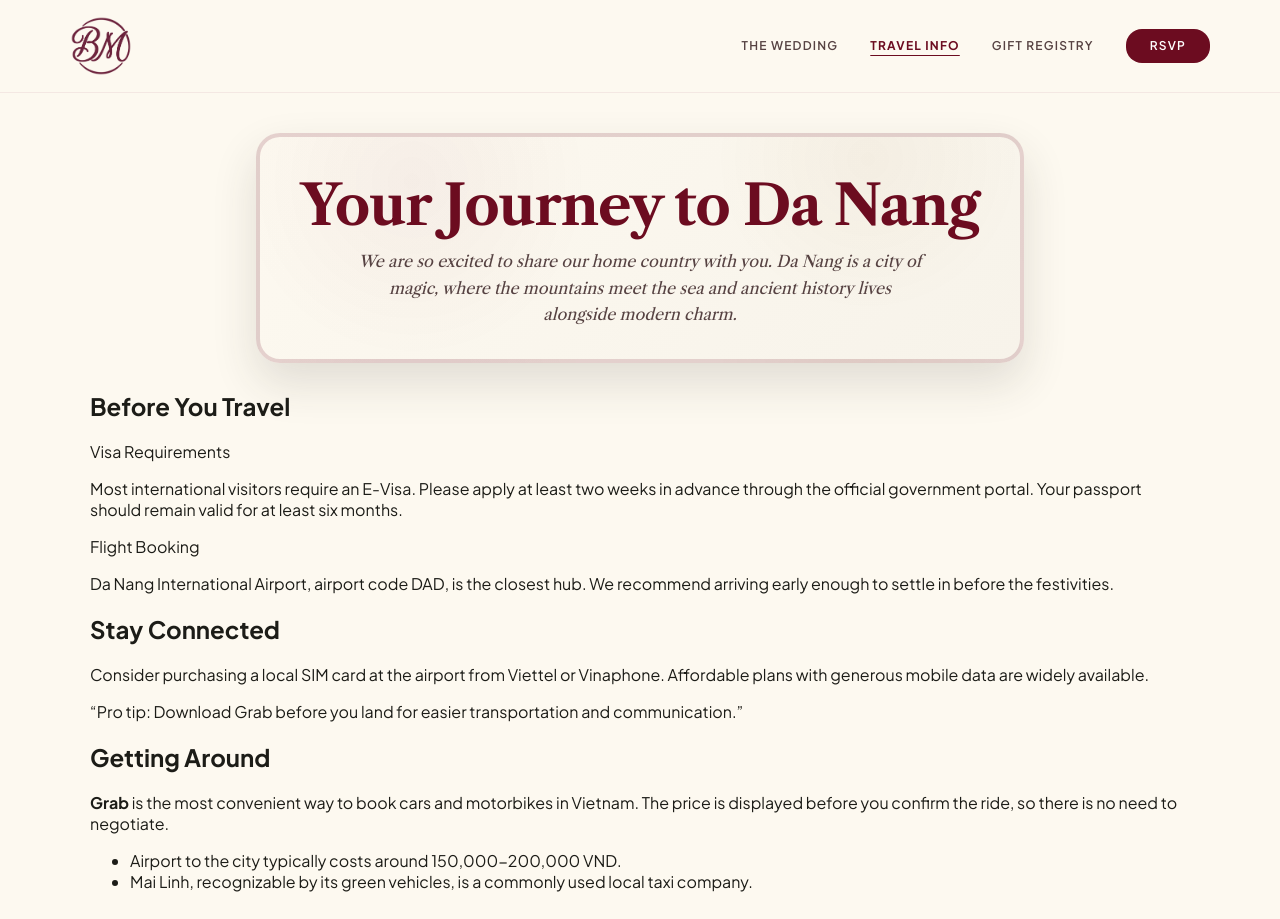
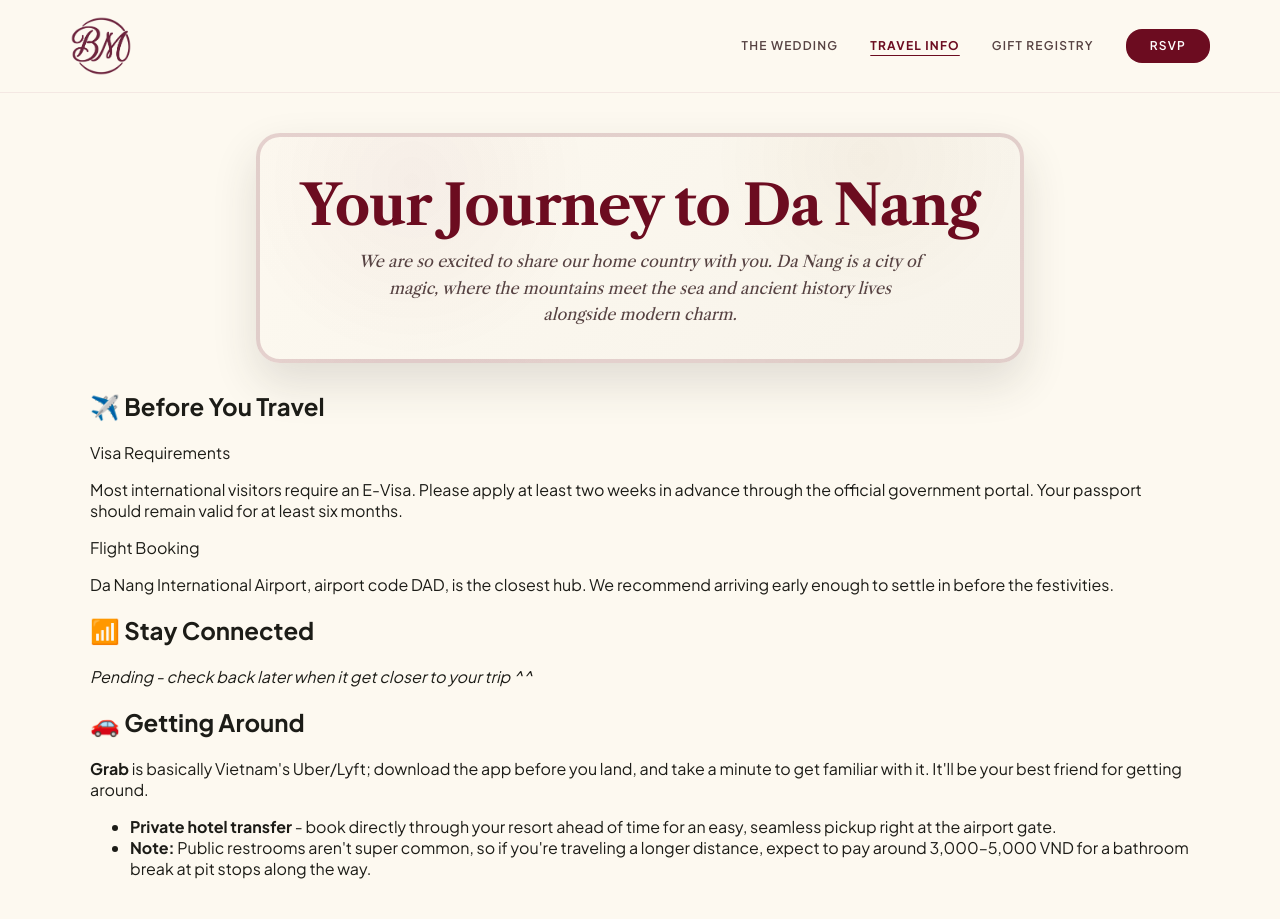
Before and after one commit to LightBlueJacketStudio/WedWeb, a React (Vite) app in the folder frontend/: page /travel_guide in a window 1280 px wide. Shown: the top 919 px of the page. Built offline with nearby package versions, Linux system fonts and the light colour scheme.

Commit message:
updating info for travel guide pages

```diff
--- a/frontend/src/pages/TravelGuide.jsx
+++ b/frontend/src/pages/TravelGuide.jsx
@@ -68,7 +68,7 @@ function TravelGuide() {
                 </span> */}
               </div>
 
-              <h2>Before You Travel</h2>
+              <h2>✈️ Before You Travel</h2>
             </div>
 
             <div className="before-travel-columns">
@@ -116,17 +116,16 @@ function TravelGuide() {
               </span> */}
             </div>
 
-            <h2>Stay Connected</h2>
+            <h2>📶 Stay Connected</h2>
 
-            <p>
+            {/* <p>
               Consider purchasing a local SIM card at the airport
               from Viettel or Vinaphone. Affordable plans with
               generous mobile data are widely available.
-            </p>
+            </p> */}
 
             <p className="travel-tip">
-              “Pro tip: Download Grab before you land for easier
-              transportation and communication.”
+              <em>Pending - check back later when it get closer to your trip ^^</em>
             </p>
           </article>
 
@@ -137,30 +136,27 @@ function TravelGuide() {
               </span>
             </div> */}
 
-            <h2>Getting Around</h2>
+            <h2>🚗 Getting Around</h2>
 
             <p>
-              <strong>Grab</strong> is the most convenient way to
-              book cars and motorbikes in Vietnam. The price is
-              displayed before you confirm the ride, so there is no
-              need to negotiate.
+              <strong>Grab</strong> is basically Vietnam&apos;s
+              Uber/Lyft; download the app before you land, and take
+              a minute to get familiar with it. It&apos;ll be your
+              best friend for getting around.
             </p>
 
             <ul>
               <li>
-                {/* <span className="material-symbols-outlined">
-                  fiber_manual_record
-                </span> */}
-                Airport to the city typically costs around
-                150,000-200,000 VND.
+                <strong>Private hotel transfer</strong> - book
+                directly through your resort ahead of time for an
+                easy, seamless pickup right at the airport gate.
               </li>
 
               <li>
-                {/* <span className="material-symbols-outlined">
-                  fiber_manual_record
-                </span> */}
-                Mai Linh, recognizable by its green vehicles, is a
-                commonly used local taxi company.
+                <strong>Note:</strong> Public restrooms aren&apos;t
+                super common, so if you&apos;re traveling a longer
+                distance, expect to pay around 3,000–5,000 VND for a
+                bathroom break at pit stops along the way.
               </li>
             </ul>
           </article>
```
